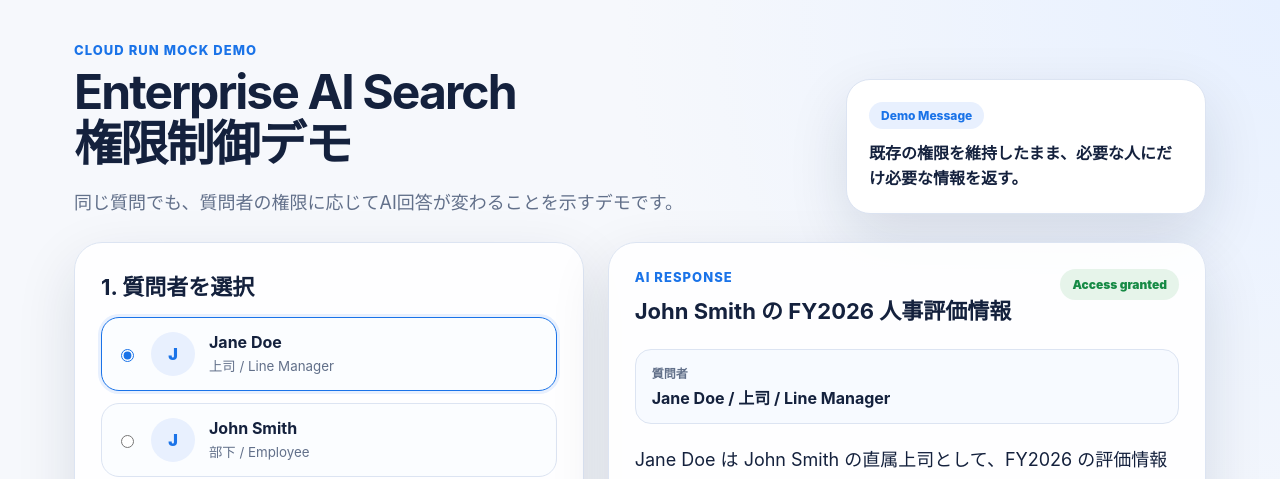
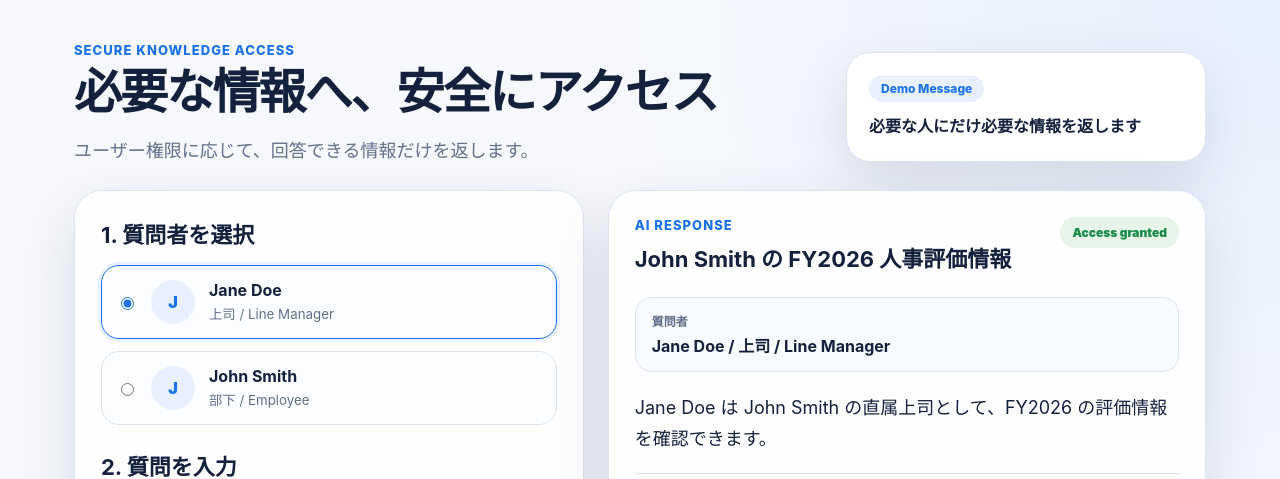
Before and after one commit to seiyashima/hr-demo, a Flask app: page / in a window 1280 px wide. Shown: the top 479 px of the page. Run offline with Flask 3, Linux system fonts and the light colour scheme.

Commit message:
just changing msg

```diff
--- a/templates/index.html
+++ b/templates/index.html
@@ -10,13 +10,13 @@
   <main class="page">
     <section class="hero">
       <div>
-        <p class="eyebrow">Cloud Run Mock Demo</p>
-        <h1>Enterprise AI Search<br>権限制御デモ</h1>
-        <p class="lead">同じ質問でも、質問者の権限に応じてAI回答が変わることを示すデモです。</p>
+        <p class="eyebrow">Secure Knowledge Access</p>
+        <h1>必要な情報へ、安全にアクセス</h1>
+        <p class="lead">ユーザー権限に応じて、回答できる情報だけを返します。</p>
       </div>
       <div class="message-card">
         <span class="pill">Demo Message</span>
-        <p>既存の権限を維持したまま、必要な人にだけ必要な情報を返す。</p>
+        <p>必要な人にだけ必要な情報を返します</p>
       </div>
     </section>
 
```
